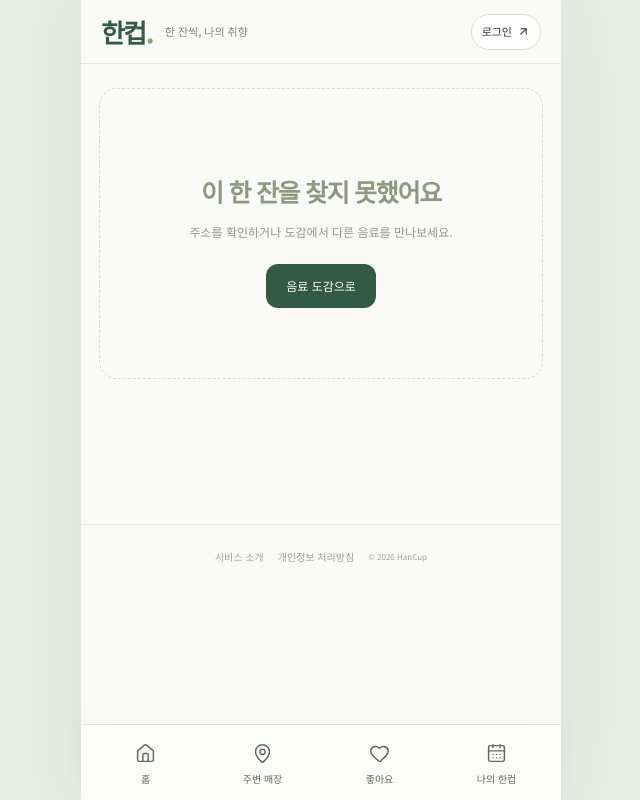
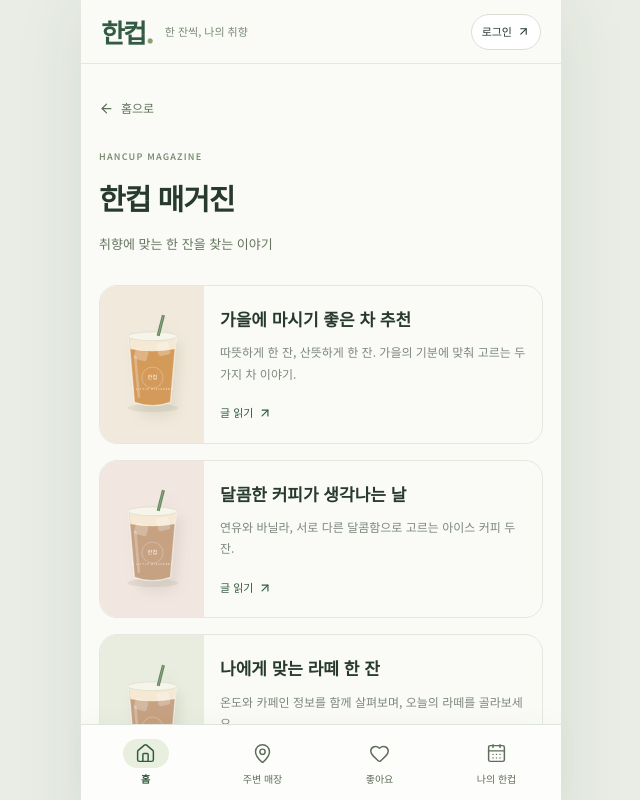
Before and after one commit to yejinrla/han-cup, a Next.js app: page /notes in a window 1280 px wide. Before the commit this address had no page. Shown: the top 800 px of the page, without its empty margins (319-959 px from the left). Built offline with nearby package versions, Linux system fonts and the light colour scheme.

Commit message:
feat: add public magazine article collection

```diff
--- a/src/app/globals.css
+++ b/src/app/globals.css
@@ -2505,3 +2505,86 @@ body {
   justify-content: center;
   color: #526748;
 }
+
+/* Magazine index and shared entry points. */
+.magazine-section-head {
+  display: flex;
+  align-items: center;
+  justify-content: space-between;
+  gap: 12px;
+  margin-bottom: 12px;
+}
+.magazine-section-head h2 {
+  margin: 0;
+  font-size: 16px;
+  color: var(--ink);
+}
+.magazine-section-head > a {
+  display: inline-flex;
+  align-items: center;
+  gap: 4px;
+  min-height: 44px;
+  font-size: 12px;
+  color: var(--green);
+}
+.magazine-title {
+  margin-bottom: 28px;
+}
+.magazine-list {
+  display: grid;
+  gap: 16px;
+  list-style: none;
+  padding: 0;
+  margin: 0;
+}
+.magazine-card {
+  display: flex;
+  align-items: stretch;
+  overflow: hidden;
+  border: 1px solid var(--line);
+  border-radius: 18px;
+  background: var(--paper);
+}
+.magazine-thumbnail {
+  display: grid;
+  place-items: center;
+  flex: 0 0 104px;
+  background: #f1e9dc;
+}
+.magazine-thumbnail.taste-note-tone-1 {
+  background: #f2e6e1;
+}
+.magazine-thumbnail.taste-note-tone-2 {
+  background: #e8eddf;
+}
+.magazine-thumbnail .cup-art {
+  width: 88px;
+  height: 112px;
+}
+.magazine-card-copy {
+  min-width: 0;
+  padding: 20px 16px;
+}
+.magazine-card h2 {
+  margin: 0;
+  font-size: 17px;
+  line-height: 1.55;
+  word-break: keep-all;
+  overflow-wrap: anywhere;
+}
+.magazine-card p {
+  margin: 9px 0 16px;
+  font-size: 12px;
+  line-height: 1.8;
+  color: var(--muted);
+}
+.magazine-card-read {
+  display: inline-flex;
+  align-items: center;
+  gap: 5px;
+  font-size: 11px;
+  color: var(--green);
+}
+.magazine-return {
+  margin-left: 20px;
+}
--- a/src/app/notes/[slug]/page.tsx
+++ b/src/app/notes/[slug]/page.tsx
@@ -41,6 +41,9 @@ export default async function TasteNotePage({
     <main id="main" className="page-wrap taste-note-page">
       <Link href="/" className="taste-note-back">
         <ArrowLeft size={15} aria-hidden="true" /> 홈으로
+      </Link>
+      <Link href="/notes" className="taste-note-back magazine-return">
+        <ArrowLeft size={15} aria-hidden="true" /> 매거진 전체 보기
       </Link>
       <article>
         <header className="taste-note-title">
--- /dev/null
+++ b/src/app/notes/page.tsx
@@ -0,0 +1,46 @@
+import type { Metadata } from "next";
+import Link from "next/link";
+import { ArrowLeft, ArrowUpRight } from "lucide-react";
+import { CupArt } from "@/components/CupArt";
+import { tasteNotes } from "@/features/notes/content";
+
+export const metadata: Metadata = {
+  title: "한컵 매거진",
+  description: "취향에 맞는 한 잔을 찾는 이야기",
+};
+
+export default function MagazinePage() {
+  return (
+    <main id="main" className="page-wrap magazine-page">
+      <Link href="/" className="taste-note-back">
+        <ArrowLeft size={15} aria-hidden="true" /> 홈으로
+      </Link>
+      <header className="taste-note-title magazine-title">
+        <p className="eyebrow">HANCUP MAGAZINE</p>
+        <h1>한컵 매거진</h1>
+        <p className="taste-note-summary">취향에 맞는 한 잔을 찾는 이야기</p>
+      </header>
+      <ul className="magazine-list" aria-label="매거진 글 목록">
+        {tasteNotes.map((note, index) => (
+          <li key={note.slug}>
+            <Link href={`/notes/${note.slug}`} className="magazine-card">
+              <span
+                className={`magazine-thumbnail taste-note-tone-${index % 3}`}
+                aria-hidden="true"
+              >
+                <CupArt name="음료 한 잔" kind={note.illustrationKind} />
+              </span>
+              <div className="magazine-card-copy">
+                <h2>{note.title}</h2>
+                <p>{note.summary}</p>
+                <span className="magazine-card-read">
+                  글 읽기 <ArrowUpRight size={14} aria-hidden="true" />
+                </span>
+              </div>
+            </Link>
+          </li>
+        ))}
+      </ul>
+    </main>
+  );
+}
--- a/src/app/sitemap.ts
+++ b/src/app/sitemap.ts
@@ -8,6 +8,7 @@ export default async function sitemap(): Promise<MetadataRoute.Sitemap> {
   return [
     { url: base },
     { url: base + "/search" },
+    { url: base + "/notes" },
     ...tasteNotes.map((note) => ({ url: base + "/notes/" + note.slug })),
     ...drinks
       .filter((d) => d.status === "active")
--- a/src/components/AppNavigation.tsx
+++ b/src/components/AppNavigation.tsx
@@ -14,6 +14,7 @@ const tabs = [
       path === "/" ||
       path === "/search" ||
       path.startsWith("/drinks/") ||
+      path === "/notes" ||
       path.startsWith("/notes/") ||
       path === "/compare",
   },
--- a/src/features/notes/TasteNoteBanner.tsx
+++ b/src/features/notes/TasteNoteBanner.tsx
@@ -41,6 +41,12 @@ export function TasteNoteBanner() {
       aria-label="한컵의 취향 노트"
       aria-roledescription="carousel"
     >
+      <div className="magazine-section-head">
+        <h2>한컵 매거진</h2>
+        <Link href="/notes" aria-label="매거진 전체 보기">
+          전체 보기 <ArrowUpRight size={14} aria-hidden="true" />
+        </Link>
+      </div>
       <div className="taste-note-track" ref={track} onScroll={syncPosition}>
         {tasteNotes.map((note, index) => (
           <Link
```
Also changed, not shown: 2 other files (tests, documents, lock files or other folders).
